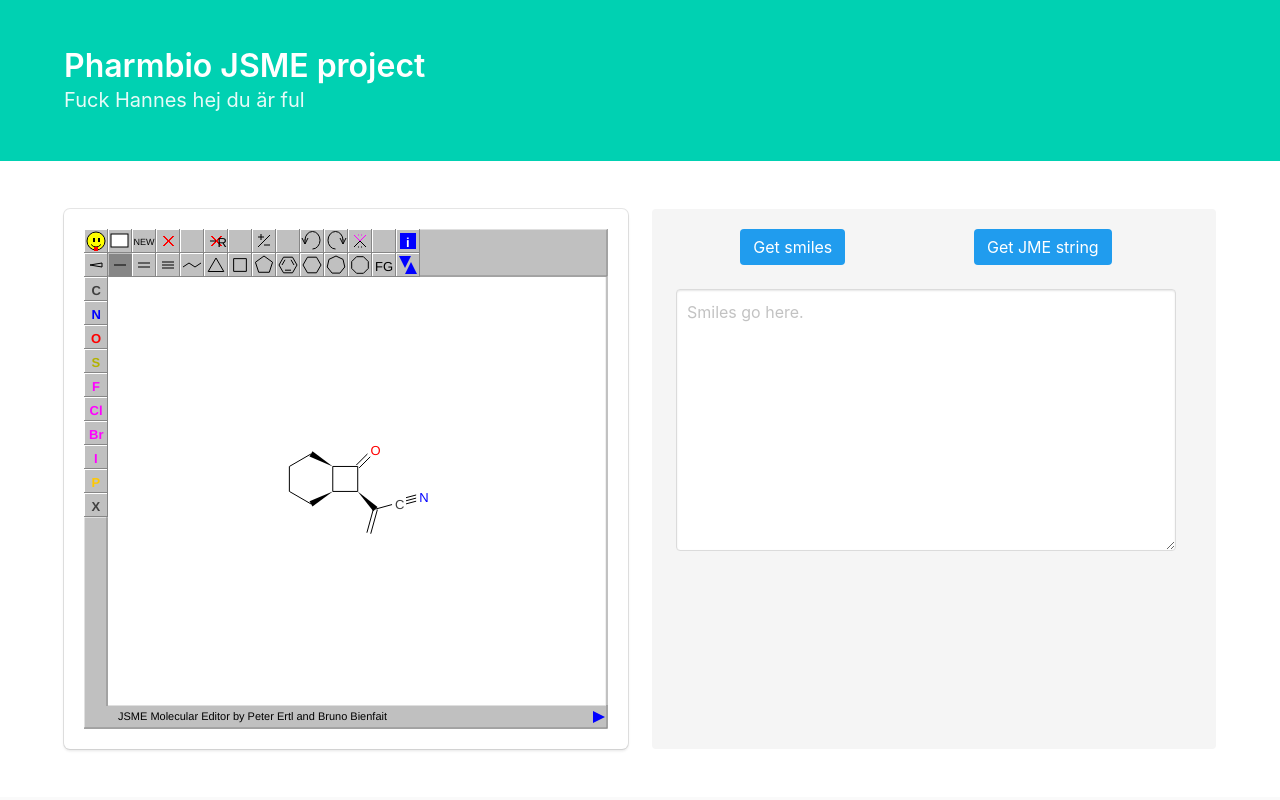
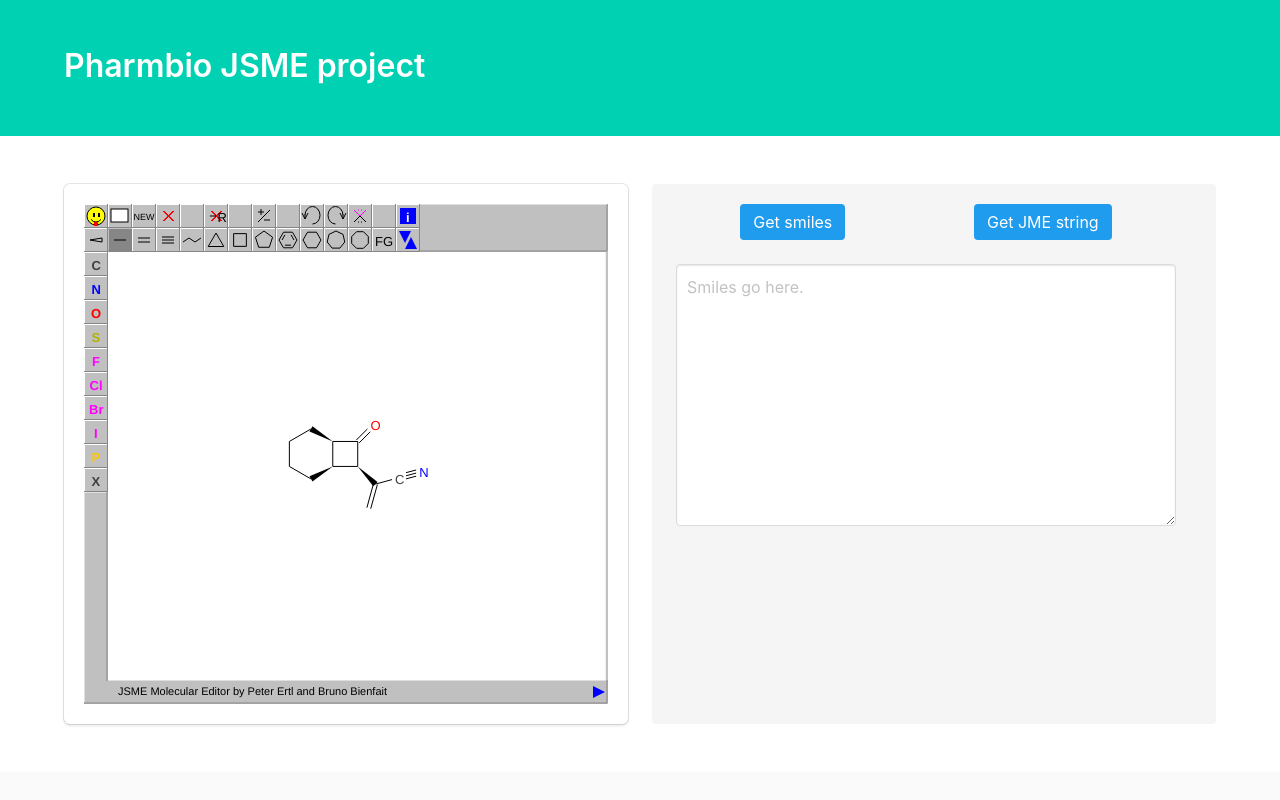
Before and after one commit to rikardny/predgui, a React (Create React App) app: page / in a window 1280 px wide. Shown: the top 800 px of the page. Built offline with nearby package versions, Linux system fonts and the light colour scheme.

Commit message:
changed subtitle

```diff
--- a/src/Header.js
+++ b/src/Header.js
@@ -10,7 +10,7 @@ export class Header extends React.Component {
               Pharmbio JSME project
             </h1>
             <h2 className="subtitle">
-Fuck Hannes hej du är ful           </h2>
+            </h2>
           </div>
         </div>
       </section>
```
